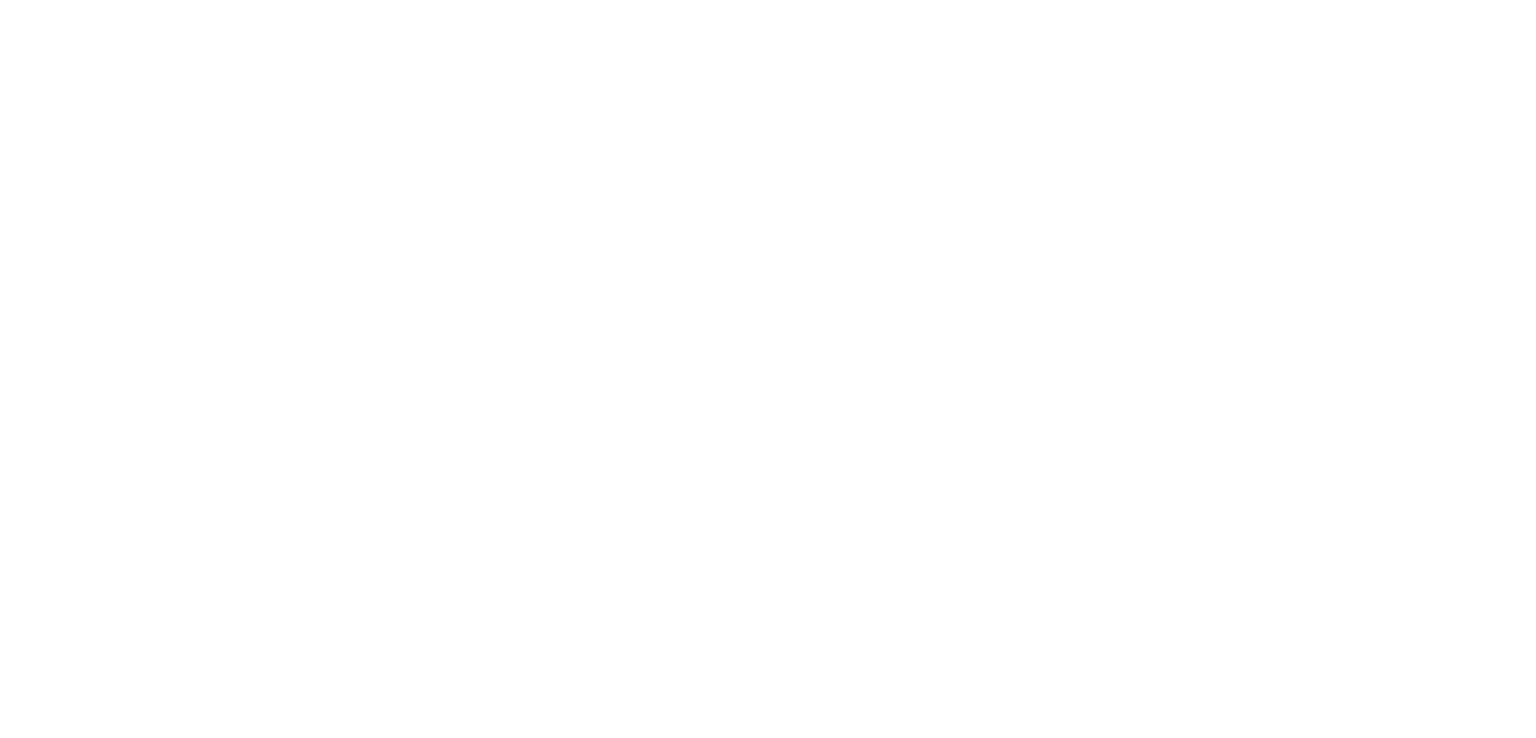
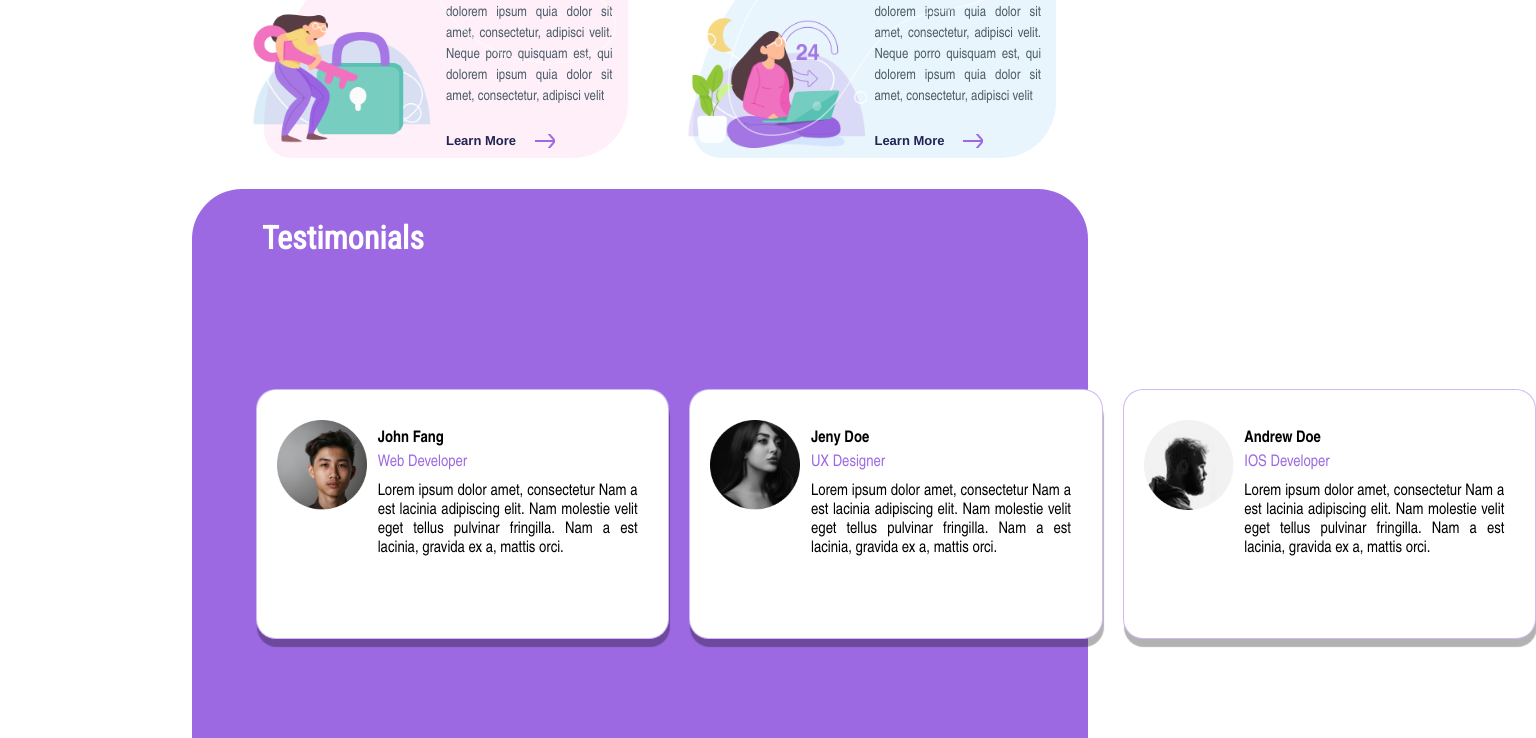
Before and after one commit to hajarNasr/data-storage, a React (Create React App) app: page / in a window 1280 px wide. Shown: the part 1860-2598 px from the top of the page, 1536 px wide, since content can reach past the window. Before the commit the page ends 1199 px from the top, so only its background shows below. Built offline with nearby package versions, Linux system fonts and the light colour scheme.

Commit message:
feat: create and style the testimonials section

```diff
--- a/src/App.js
+++ b/src/App.js
@@ -1,11 +1,15 @@
 import Hero from "./sections/hero/Hero";
 import WhoWeAre from "./sections/who_we_are";
+import Features from "./sections/features";
+import Testimonials from "./sections/testimonials";
 
 function App() {
   return (
     <div className="App">
       <Hero />
       <WhoWeAre />
+      <Features />
+      <Testimonials />
     </div>
   );
 }
--- /dev/null
+++ b/src/sections/testimonials/index.js
@@ -0,0 +1,79 @@
+import { useState } from "react";
+import {
+  ARROW_LEFT,
+  PHOTO_1,
+  PHOTO_2,
+  PHOTO_3,
+  WHITE_ARROW_RIGHT,
+} from "../../utils/resources";
+import "./testimonials.scss";
+
+const Testimonials = () => {
+  const [translateTo, setTranslateTo] = useState(20);
+
+  return (
+    <section className="testimonials">
+      <div className="bg">
+        <h3>Testimonials</h3>
+        <div className="arrows">
+          <button
+            onClick={() => setTranslateTo(translateTo - 10)}
+            disabled={translateTo < -10}
+          >
+            <img
+              src={ARROW_LEFT}
+              alt=""
+              style={{ opacity: translateTo < -10 ? "0.2" : 1 }}
+            />
+          </button>
+          <button
+            onClick={() => setTranslateTo(translateTo + 10)}
+            disabled={translateTo > 10}
+          >
+            <img
+              src={WHITE_ARROW_RIGHT}
+              alt=""
+              style={{ opacity: translateTo > 10 ? "0.2" : 1 }}
+            />
+          </button>
+        </div>
+      </div>
+      <div>
+        <div
+          className="testimonials_inner"
+          style={{ transform: `translateX(${translateTo}vw)` }}
+        >
+          <Testimonial
+            imgScr={PHOTO_1}
+            name="John Fang"
+            title="Web Developer"
+          />
+          <Testimonial imgScr={PHOTO_2} name="Jeny Doe" title="UX Designer" />
+          <Testimonial
+            imgScr={PHOTO_3}
+            name="Andrew Doe"
+            title="IOS Developer"
+          />
+        </div>
+      </div>
+    </section>
+  );
+};
+const Testimonial = ({ imgScr, name, title }) => (
+  <div className="testimonial">
+    <div>
+      <img src={imgScr} alt="" />
+    </div>
+    <div>
+      <span>{name}</span>
+      <span>{title}</span>
+      <p>
+        Lorem ipsum dolor amet, consectetur Nam a est lacinia adipiscing elit.
+        Nam molestie velit eget tellus pulvinar fringilla. Nam a est lacinia,
+        gravida ex a, mattis orci.
+      </p>
+    </div>
+  </div>
+);
+
+export default Testimonials;
--- /dev/null
+++ b/src/sections/testimonials/testimonials.scss
@@ -0,0 +1,88 @@
+@import "../../sass/fonts";
+@import "../../sass/colors";
+@import "../../sass/mixins";
+
+.testimonials {
+  height: 300px;
+  margin-top: 150px;
+  position: relative;
+  border-radius: 50px;
+  margin-bottom: 200px;
+  .bg {
+    background: $purple;
+    position: absolute;
+    min-height: 75vh;
+    width: 70%;
+    inset: 0;
+    margin: auto;
+    border-radius: 50px;
+    .arrows {
+      @include widthAndHeight(140px, 30px);
+      @include d-flex(space-between);
+      position: absolute;
+      bottom: 10px;
+      right: 50px;
+      z-index: 1;
+      button {
+        background-color: transparent;
+        border: none;
+        cursor: pointer;
+      }
+    }
+  }
+  h3 {
+    @extend .font-roboto;
+    color: $white;
+    padding: 30px 0 0 70px;
+    font-size: 2rem;
+  }
+  > div {
+    display: flex;
+  }
+  .testimonials_inner {
+    padding-top: 50px;
+    display: grid;
+    grid-template-columns: repeat(3, 1fr);
+    grid-gap: 20px;
+    transition: transform ease-in-out 0.5s;
+  }
+  .testimonial {
+    display: flex;
+    padding: 30px 20px;
+    background-color: $white;
+    box-shadow: 1px 8px 1px rgba(0, 0, 0, 0.3);
+    border-radius: 20px;
+    border: 0.1px solid $light-purple;
+    min-height: 250px;
+    img {
+      @include widthAndHeight(90px, 90px);
+    }
+
+    > div {
+      height: 100%;
+      &:nth-child(2) {
+        width: 70%;
+        margin: auto;
+        padding-top: 10px;
+      }
+      span,
+      p {
+        @extend .font-arial;
+      }
+      span {
+        display: block;
+        &:first-child {
+          font-weight: bold;
+        }
+        &:nth-child(2) {
+          color: $purple;
+          padding: 5px 0 0px 0;
+        }
+      }
+      p {
+        text-align: justify;
+        padding: 10px 0 10px 0;
+      }
+    }
+  }
+}
```
